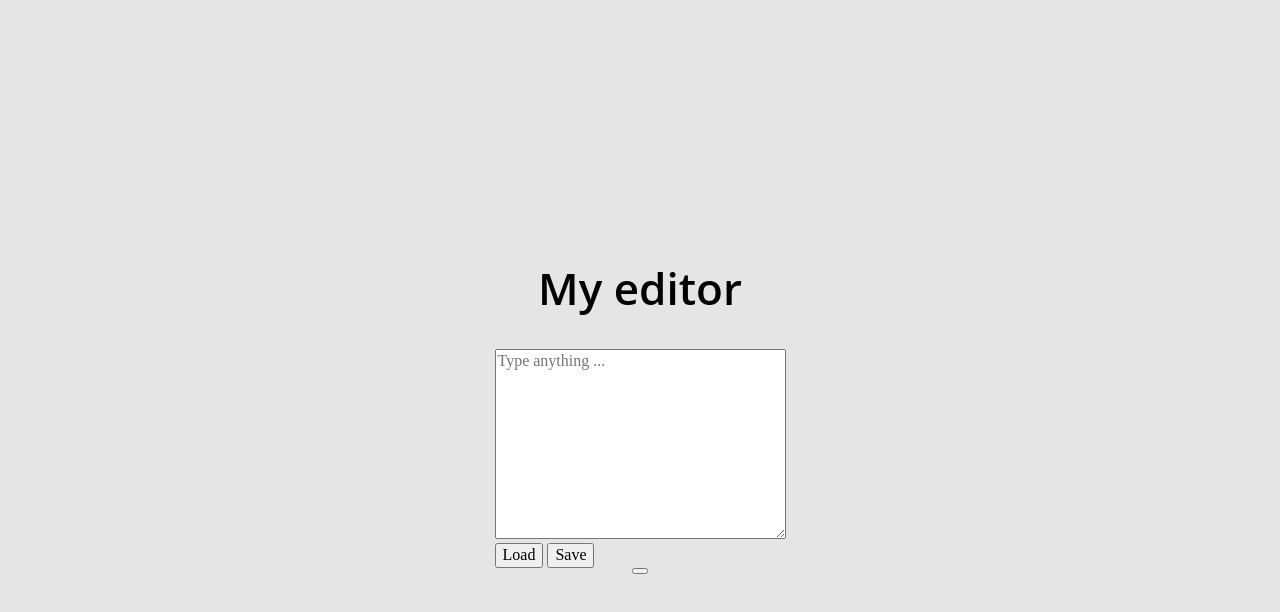
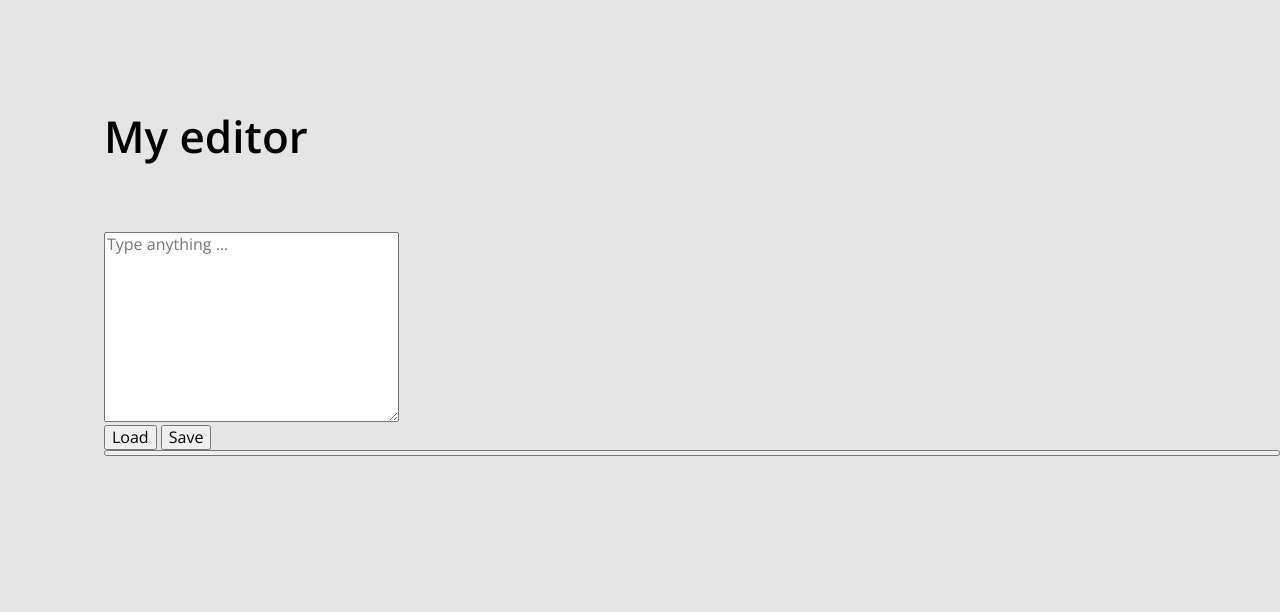
Before and after one commit to lukasz-klekner/simple-editor, a website built with webpack: page src/pages/index.html in a window 1280 px wide. Built offline with nearby package versions, Linux system fonts and the light colour scheme.

Commit message:
import Open Sans font & change main and h1 styles

```diff
--- a/src/scss/main.scss
+++ b/src/scss/main.scss
@@ -2,6 +2,7 @@
 
 @import "_variables";
 @import "modules/header.scss";
+@import url('https://fonts.googleapis.com/css2?family=Open+Sans:wght@400;600&display=swap');
 
 * {
   box-sizing: border-box;
@@ -21,8 +22,8 @@ body {
 .main {
   background-color: #e5e5e5;
   display: flex;
-  align-items: center;
   flex-direction: column;
-  justify-content: center;
+  font-family: 'Open Sans', sans-serif;
   min-height: 100vh;
+  padding-left: 104px;
 }
--- a/src/scss/modules/header.scss
+++ b/src/scss/modules/header.scss
@@ -1,9 +1,10 @@
 .header {
   &__title {
-    font-family: Open Sans;
     font-style: normal;
     font-weight: 600;
     font-size: 44px;
     line-height: 64px;
+    margin-top: 104px;
+    margin-bottom: 64px;
   }
 }
```
